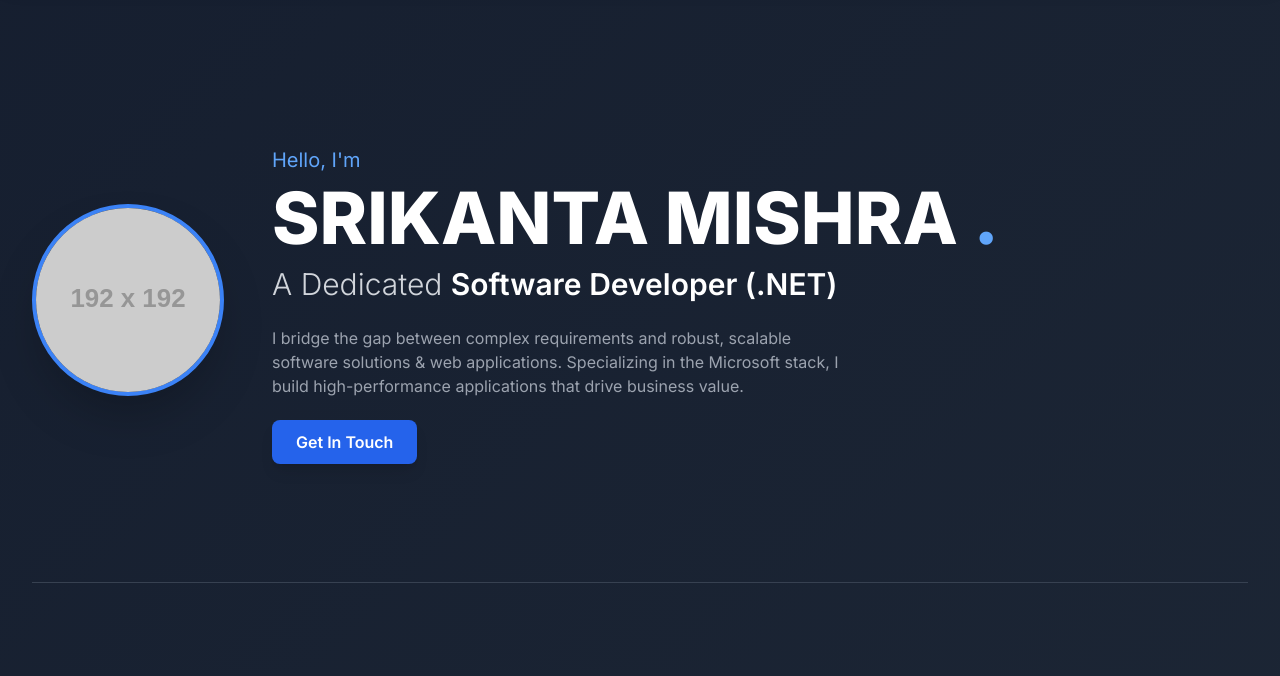
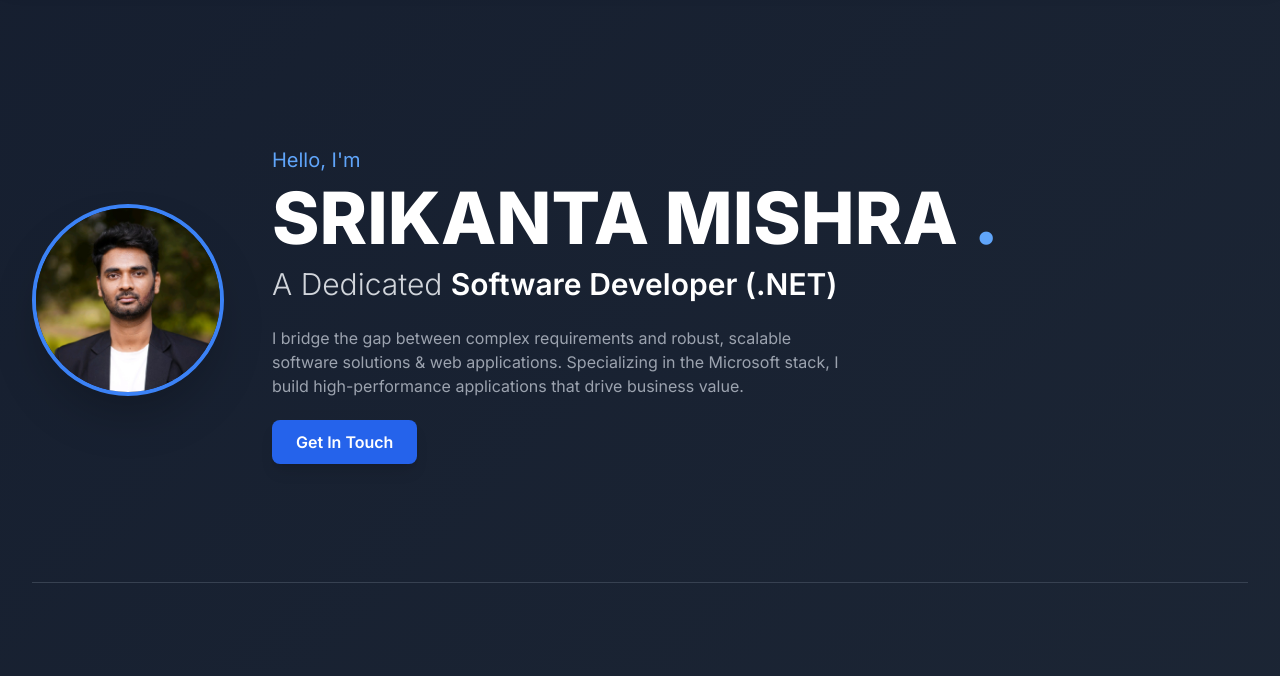
Before and after one commit to srikanta-mishra/srikanta-portfolio, a plain HTML site: page index.html in a window 1280 px wide. Shown: the part 94-770 px from the top of the page. Drawn offline with nearby package versions, Linux system fonts and the light colour scheme; placeholder pictures from the web are drawn by us.

Commit message:
Update portfolio title and profile picture source

```diff
--- a/index.html
+++ b/index.html
@@ -3,7 +3,7 @@
 <head>
     <meta charset="UTF-8">
     <meta name="viewport" content="width=device-width, initial-scale=1.0">
-    <title>Sohel's Portfolio | .NET Developer</title>
+    <title>Srikanta's Portfolio | .NET Developer</title>
     <!-- Load Tailwind CSS CDN -->
     <script src="https://cdn.tailwindcss.com"></script>
     <!-- Load Lucide Icons for professional icons -->
@@ -70,7 +70,7 @@
             <!-- Profile Picture Column: Using the generated profile image -->
             <div class="flex-shrink-0 w-48 h-48 mb-8 md:mb-0 md:mr-12">
                 <img
-                    src="/Images/Srikanta Pic.jpg"
+                    src="Srikanta Pic.jpg"
                     alt="Srikanta Mishra Profile Picture"
                     class="rounded-full w-full h-full object-cover border-4 border-blue-500 shadow-2xl transition hover:scale-105 duration-300"
                     onerror="this.onerror=null; this.src='https://placehold.co/192x192/0E7490/FFFFFF?text=S.S';"
```
